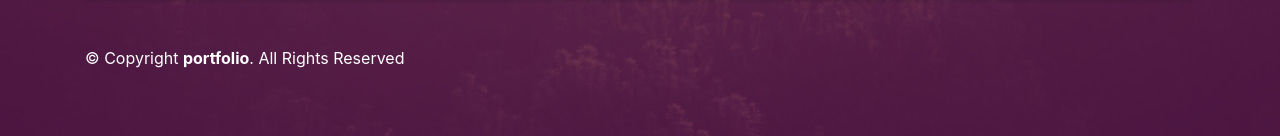
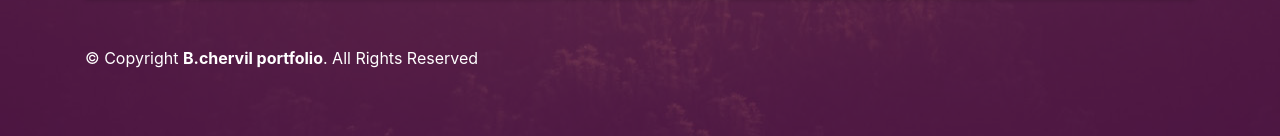
Before and after one commit to Bchervil/Portfolio, a plain HTML site: page index.html in a window 1280 px wide. Shown: the part 5384-5520 px from the top of the page. Drawn offline with Linux system fonts and the light colour scheme; files whose address does not match are found by name.

Commit message:
more changes

```diff
--- a/index.html
+++ b/index.html
@@ -727,7 +727,7 @@
         <div class="row">
           <div class="col-sm-12">
             <div class="copyright-box">
-              <p class="copyright">&copy; Copyright <strong>portfolio</strong>. All Rights Reserved</p>
+              <p class="copyright">&copy; Copyright <strong>B.chervil portfolio</strong>. All Rights Reserved</p>
               <!-- <div class="credits">
                 <!--
                   All the links in the footer should remain intact.
```
